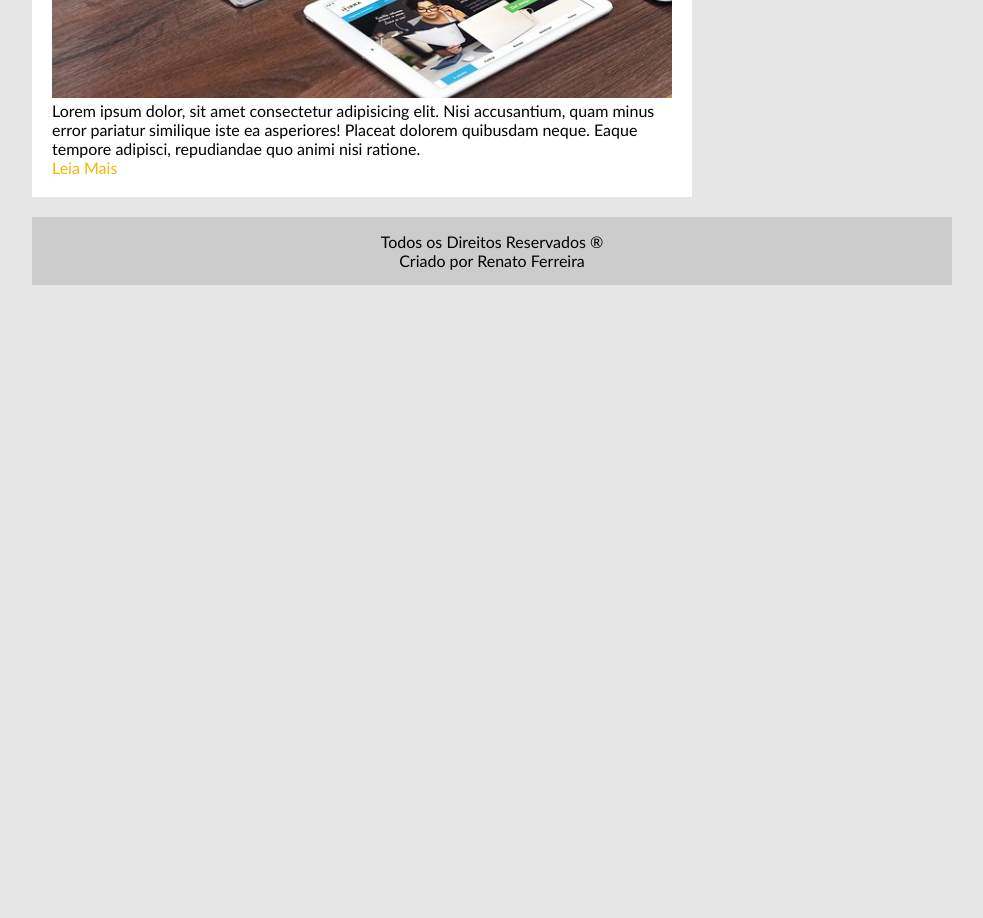
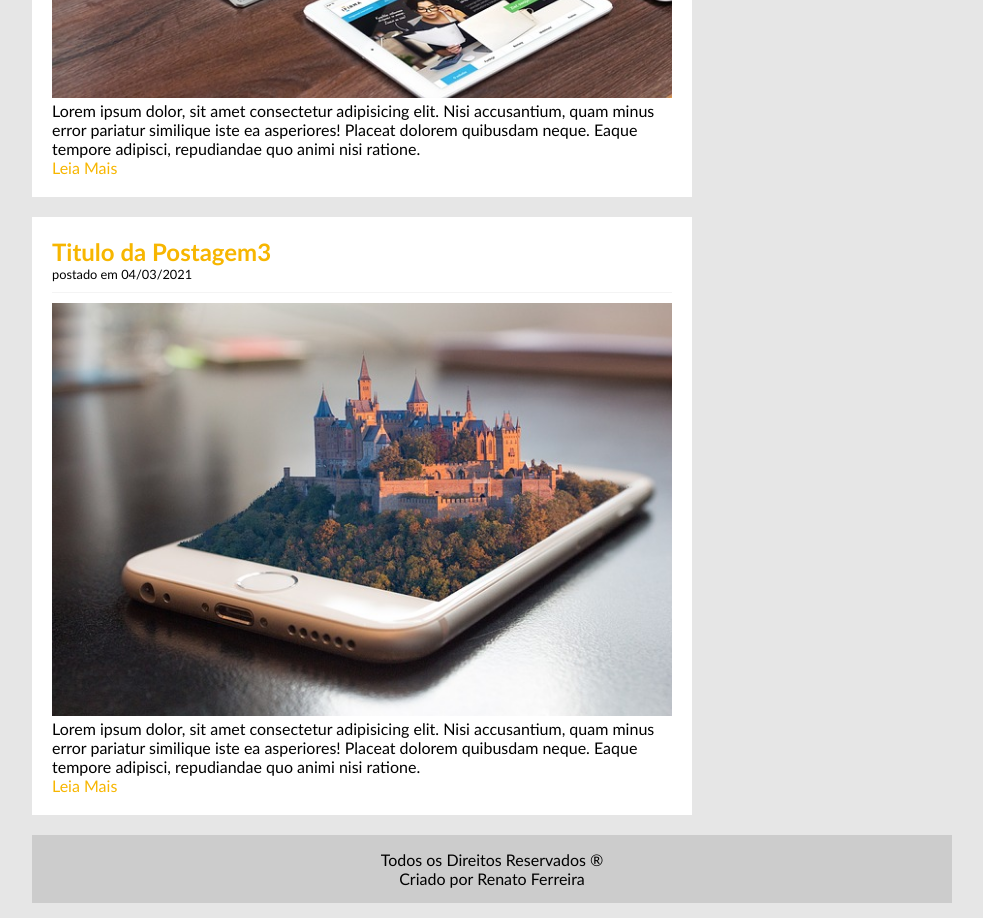
Before and after one commit to RenatoGFerreira/TecBlog-Site, a plain HTML site: page index.html in a window 1280 px wide. Shown: the part 1168-2086 px from the top of the page, without its empty margins (148-1131 px from the left). Before the commit the page ends 1468 px from the top, so only its background shows below. Drawn offline with Linux system fonts and the light colour scheme.

Commit message:
Incrementos
incrementos totais

```diff
--- a/index.html
+++ b/index.html
@@ -39,6 +39,14 @@
                 <p>Lorem ipsum dolor, sit amet consectetur adipisicing elit. Nisi accusantium, quam minus error pariatur similique iste ea asperiores! Placeat dolorem quibusdam neque. Eaque tempore adipisci, repudiandae quo animi nisi ratione.</p>
                 <a href="#">Leia Mais</a>
             </div><!--//Fechamento da Postagem-->
+            <!--Abertura da Postagem-->
+            <div class="postagem">
+                <h2>Titulo da Postagem3</h2>
+                <span class="data-postagem">postado em 04/03/2021</span>
+                <img width="620px" src="imagens/imagem3.jpg" alt="">
+                <p>Lorem ipsum dolor, sit amet consectetur adipisicing elit. Nisi accusantium, quam minus error pariatur similique iste ea asperiores! Placeat dolorem quibusdam neque. Eaque tempore adipisci, repudiandae quo animi nisi ratione.</p>
+                <a href="#">Leia Mais</a>
+            </div><!--//Fechamento da Postagem-->
         </div>
         <div id="area-lateral">
             <div class="conteudo-lateral">
```
Also changed, not shown: eletrônicos.html (+2 -2 lines).
